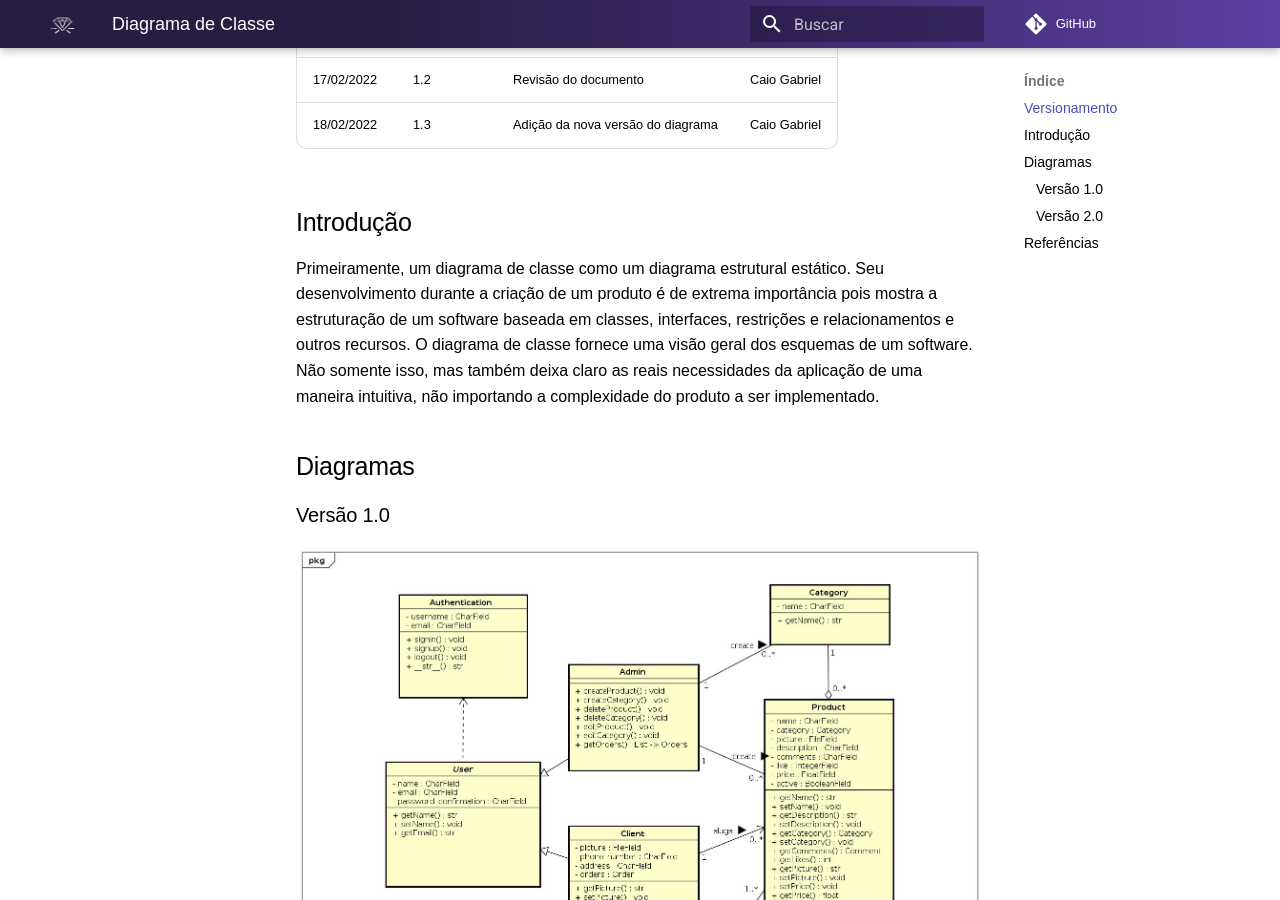
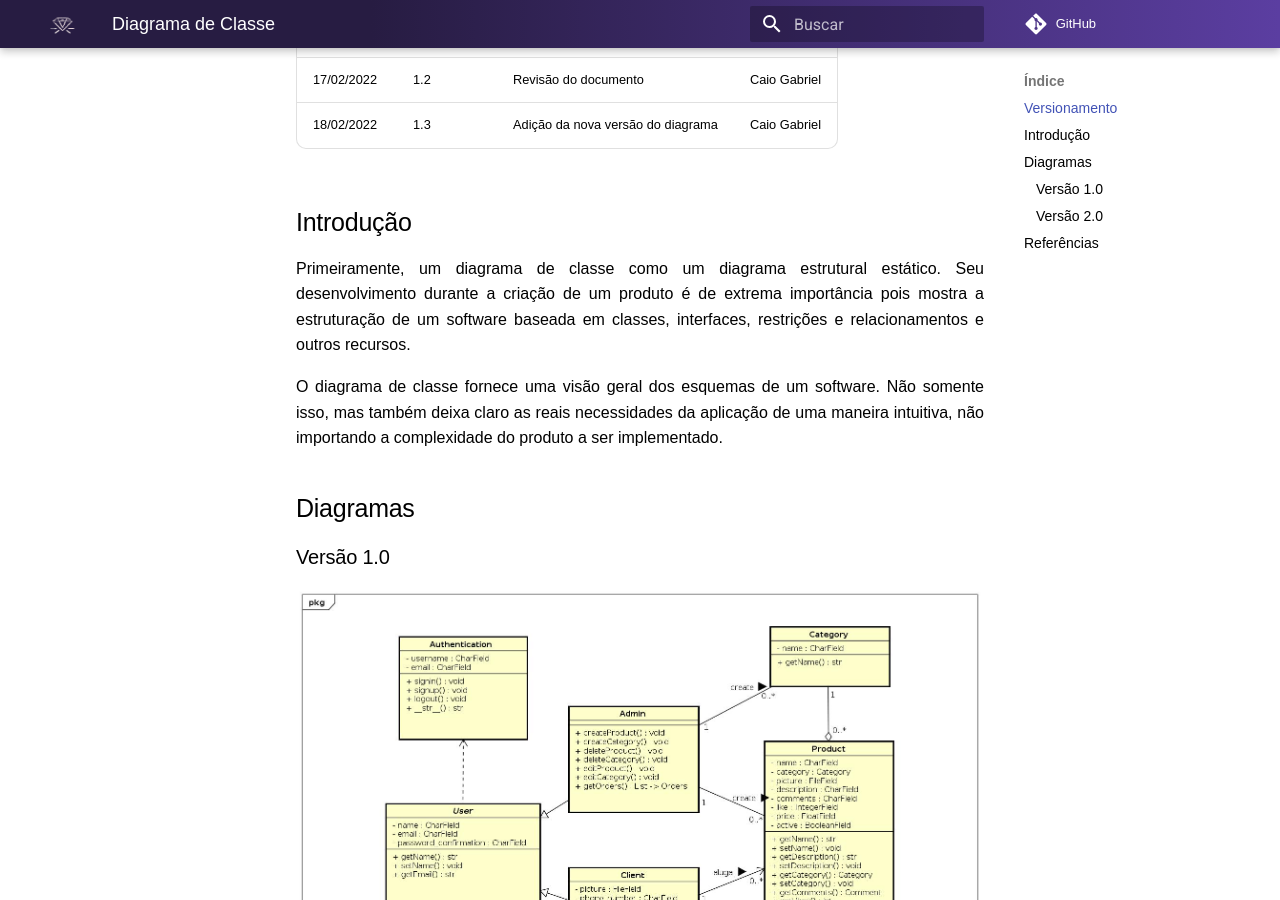
Before and after one commit to UnBArqDsw2021-2/2021.2_G7_-AluguelKitsFesta, an MkDocs documentation site: the page built from docs/modelagem/diagrama_de_classes.md, in a window 1280 px wide and 900 px high, scrolled down 358 px. Built offline with MkDocs 1.6.1 and Material for MkDocs 9.7.7, drawn with Linux system fonts in a browser that asks for light colours; comment, search, counter and statistics services are not loaded.

Commit message:
fixing class diagram doc

```diff
--- a/docs/modelagem/diagrama_de_classes.md
+++ b/docs/modelagem/diagrama_de_classes.md
@@ -11,14 +11,17 @@
 | 18/02/2022 | 1.3 | Adição da nova versão do diagrama | Caio Gabriel |
 
 
-
 ## Introdução
 
-Primeiramente, um diagrama de classe como um diagrama estrutural estático. Seu desenvolvimento durante a criação de um produto é de extrema importância pois mostra a estruturação de um software baseada em classes, interfaces, restrições e relacionamentos e outros recursos. O diagrama de classe fornece uma visão geral dos esquemas de um software. Não somente isso, mas também deixa claro as reais necessidades da aplicação de uma maneira intuitiva, não importando a complexidade do produto a ser implementado.
+<p align="justify">Primeiramente, um diagrama de classe como um diagrama estrutural estático. Seu desenvolvimento durante a criação de um produto é de extrema importância pois mostra a estruturação de um software baseada em classes, interfaces, restrições e relacionamentos e outros recursos.</p>
+<p align="justify">O diagrama de classe fornece uma visão geral dos esquemas de um software. Não somente isso, mas também deixa claro as reais necessidades da aplicação de uma maneira intuitiva, não importando a complexidade do produto a ser implementado.</p>
+
 
 ## Diagramas
+
 ### Versão 1.0
 [![Diagrama](../modelagem/imagensdiagramas/diagrama_de_classes_3.jpg)](../modelagem/imagensdiagramas/diagrama_de_classes_3.jpg)
+
 ### Versão 2.0
 [![Diagrama](../modelagem/imagensdiagramas/diagrama_de_classes_4.jpg)](../modelagem/imagensdiagramas/diagrama_de_classes_4.jpg)
 
```
